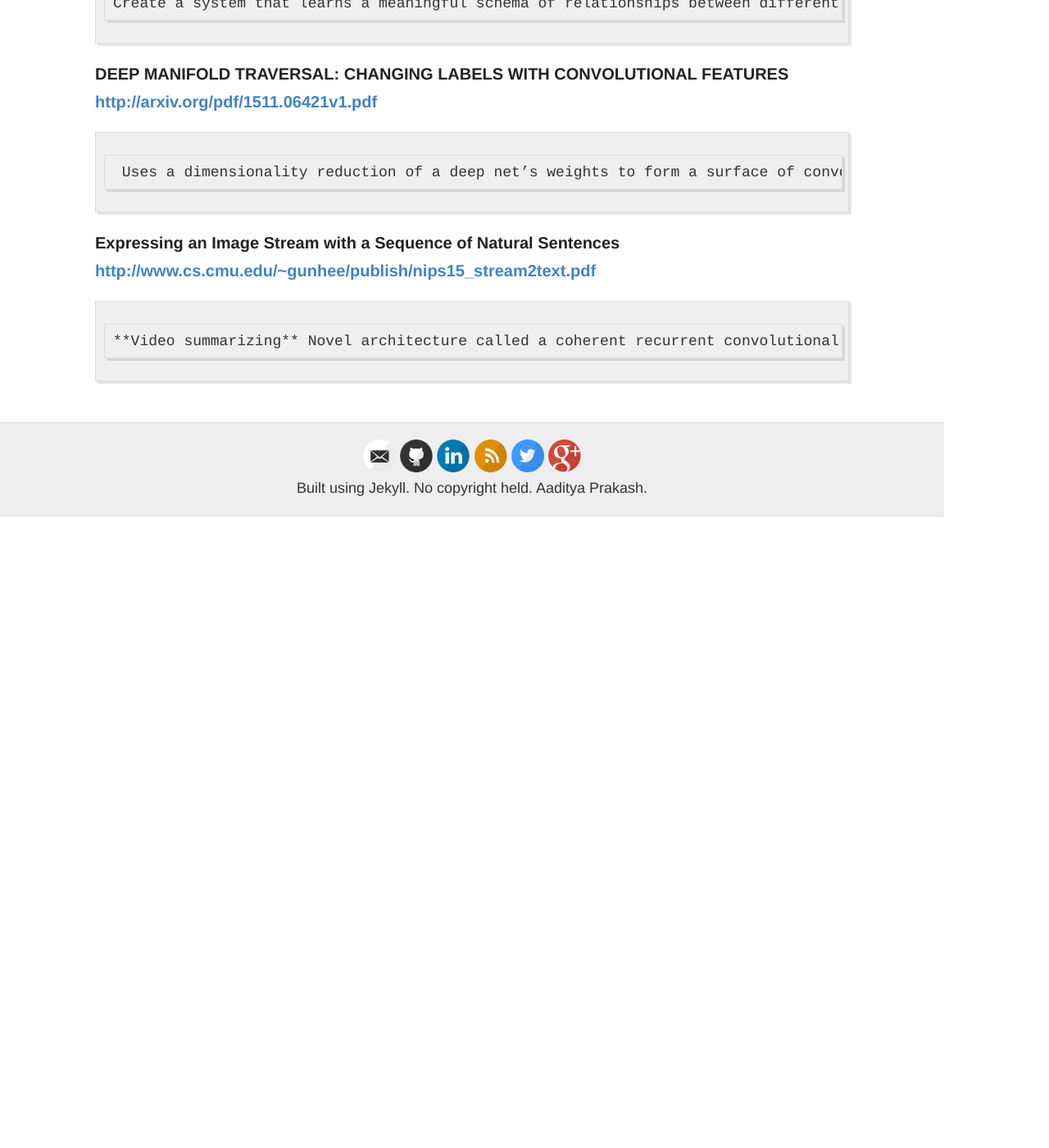
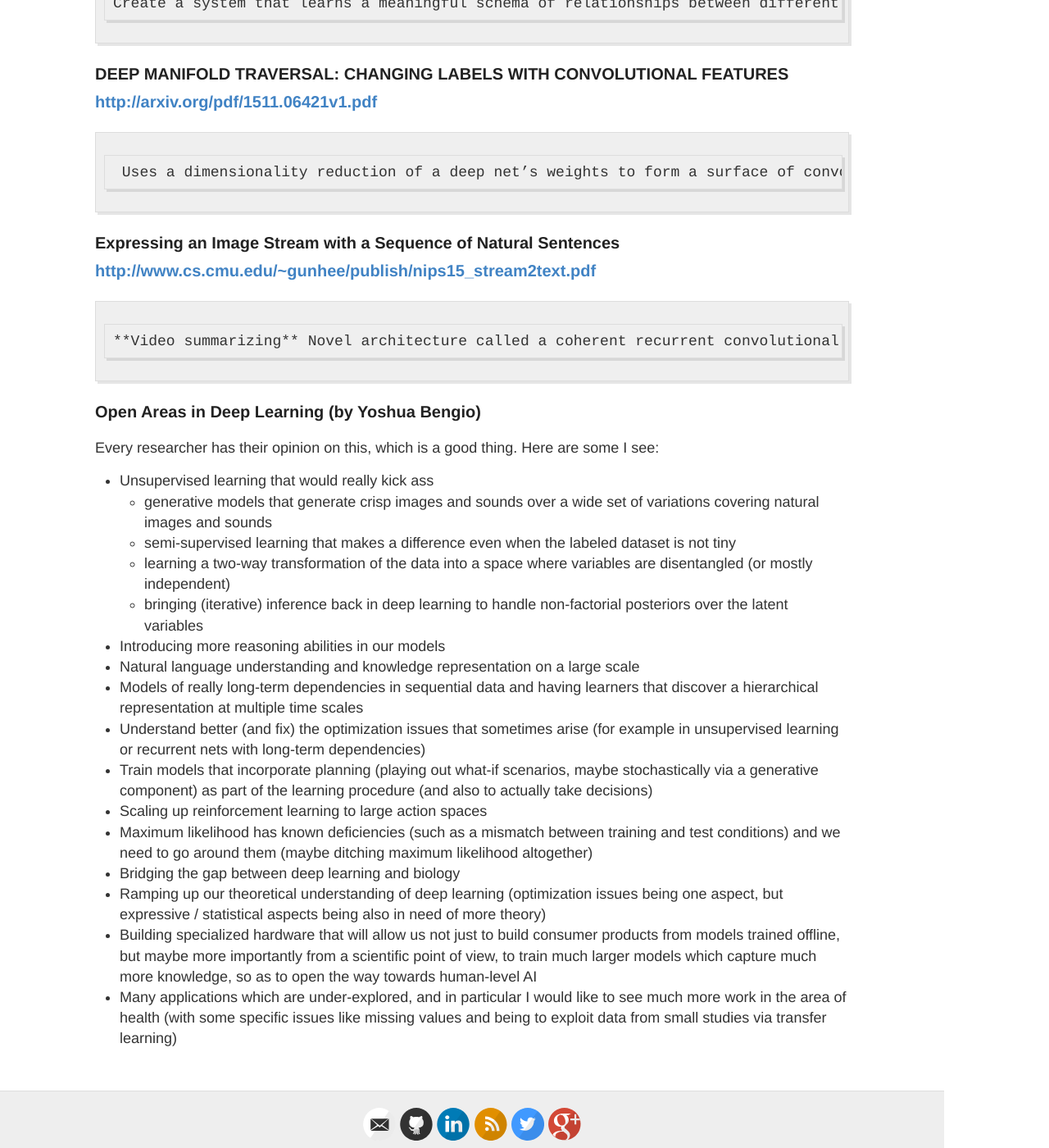
Before and after one commit to iamaaditya/iamaaditya.github.io, a Jekyll site: the page built from notes/research/index.md, in a window 1280 px wide and 1400 px high, scrolled down 2212 px. Shown: the whole window at 82% size. Built offline with Jekyll 4.4.1, drawn with Linux system fonts in a browser that asks for light colours; before the commit the page ends 2842 px from its top, so only the background shows below that.

Commit message:
few new pages

```diff
--- a/notes/research/index.md
+++ b/notes/research/index.md
@@ -58,3 +58,22 @@ dsq_thread_id:
 
 ### Expressing an Image Stream with a Sequence of Natural Sentences <http://www.cs.cmu.edu/~gunhee/publish/nips15_stream2text.pdf>
     **Video summarizing** Novel architecture called a coherent recurrent convolutional network, applying it to creating novel and fluid textual stories from sequences of images.
+
+### Open Areas in Deep Learning (by Yoshua Bengio)
+   Every researcher has their opinion on this, which is a good thing. Here are some I see:
+  * Unsupervised learning that would really kick ass
+    * generative models that generate crisp images and sounds over a wide set of variations covering natural images and sounds
+    * semi-supervised learning that makes a difference even when the labeled dataset is not tiny
+    * learning a two-way transformation of the data into a space where variables are disentangled (or mostly independent)
+    * bringing (iterative) inference back in deep learning to handle non-factorial posteriors over the latent variables
+  * Introducing more reasoning abilities in our models
+  * Natural language understanding and knowledge representation on a large scale
+  * Models of really long-term dependencies in sequential data and having learners that discover a hierarchical representation at multiple time scales
+  * Understand better (and fix) the optimization issues that sometimes arise (for example in unsupervised learning or recurrent nets with long-term dependencies)
+  * Train models that incorporate planning (playing out what-if scenarios, maybe stochastically via a generative component) as part of the learning procedure (and also to actually take decisions)
+  * Scaling up reinforcement learning to large action spaces
+  * Maximum likelihood has known deficiencies (such as a mismatch between training and test conditions) and we need to go around them (maybe ditching maximum likelihood altogether)
+  * Bridging the gap between deep learning and biology
+  * Ramping up our theoretical understanding of deep learning (optimization issues being one aspect, but expressive / statistical aspects being also in need of more theory)
+  * Building specialized hardware that will allow us not just to build consumer products from models trained offline, but maybe more importantly from a scientific point of view, to train much larger models which capture much more knowledge, so as to open the way towards human-level AI
+  * Many applications which are under-explored, and in particular I would like to see much more work in the area of health (with some specific issues like missing values and being to exploit data from small studies via transfer learning)
--- a/notes/sidebar.txt
+++ /dev/null
@@ -1 +0,0 @@
-{{indexmenu>..#2|js}}
```
Also changed, not shown: notes/climbing/index.md (+4 -0 lines), notes/computer_vision/index.md (added, +13 -0 lines), notes/deep_learning/index.md (+5 -0 lines), notes/index.md (+1 -0 lines), notes/maths/index.md (added, +13 -0 lines).
